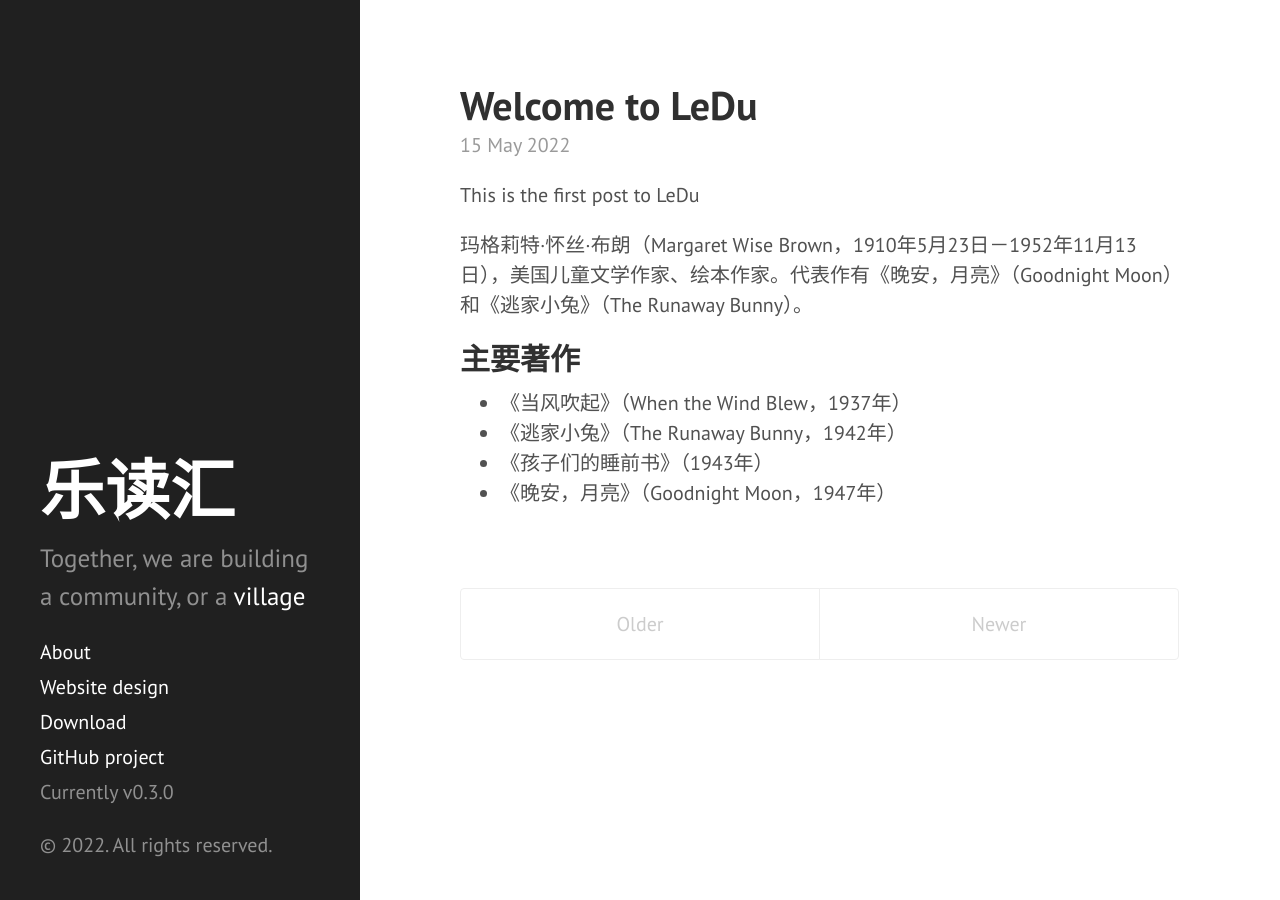
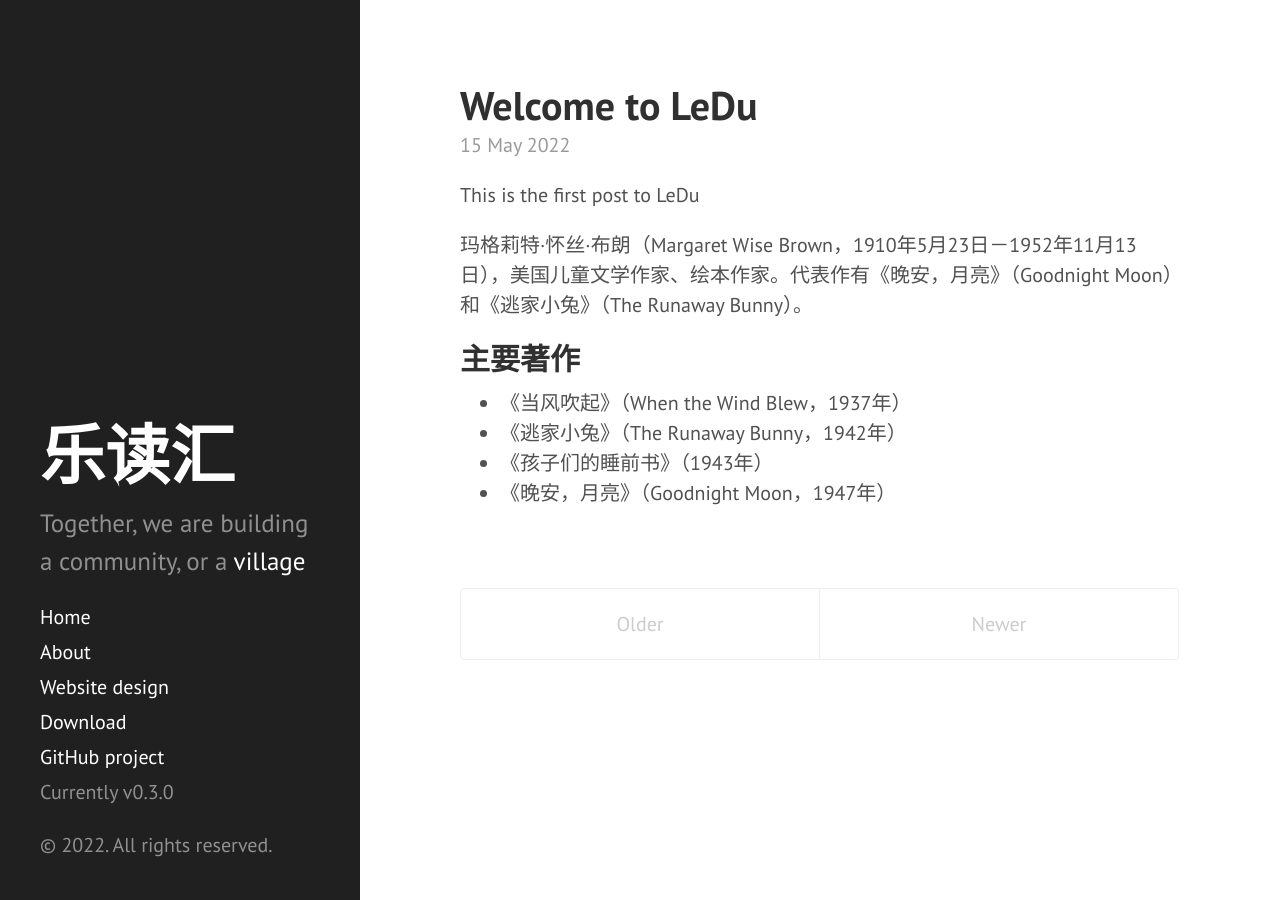
Before and after one commit to leducon/leducon.github.io, a Jekyll site: the page built from index.html, in a window 1280 px wide. Built offline with Jekyll 4.4.1, drawn with Linux system fonts in a browser that asks for light colours; Markdown is read by kramdown in place of the engine named in the settings; the list of posts is cut into pages by our own code.

Commit message:
Update sidebar.html

```diff
--- a/_includes/sidebar.html
+++ b/_includes/sidebar.html
@@ -10,7 +10,7 @@
     </div>
 
     <nav class="sidebar-nav">
-      <a class="sidebar-nav-item{% if page.url == site.baseurl %} active{% endif %}" href="{{ site.baseurl }}"> </a>
+      <a class="sidebar-nav-item{% if page.url == site.baseurl %} active{% endif %}" href="{{ site.baseurl }}"> Home </a>
 
       {% comment %}
         The code below dynamically generates a sidebar nav of pages with
```
